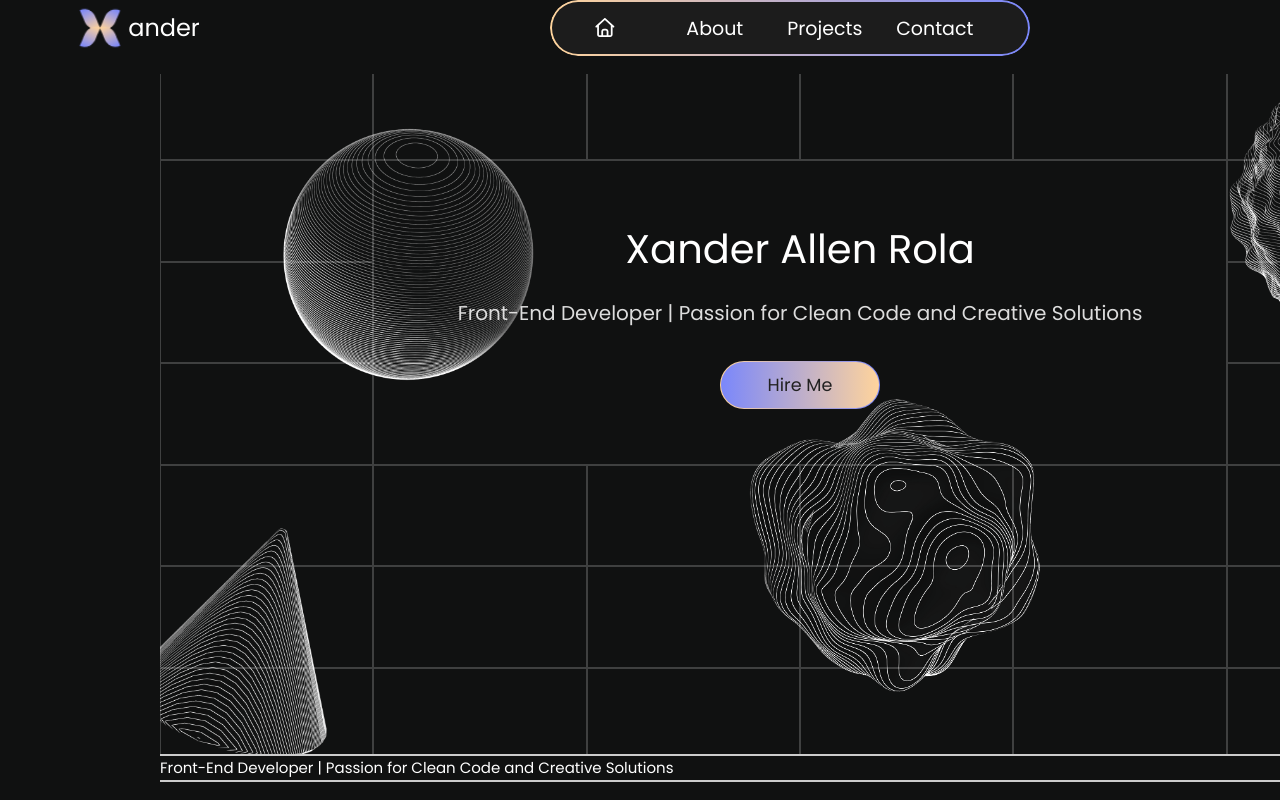
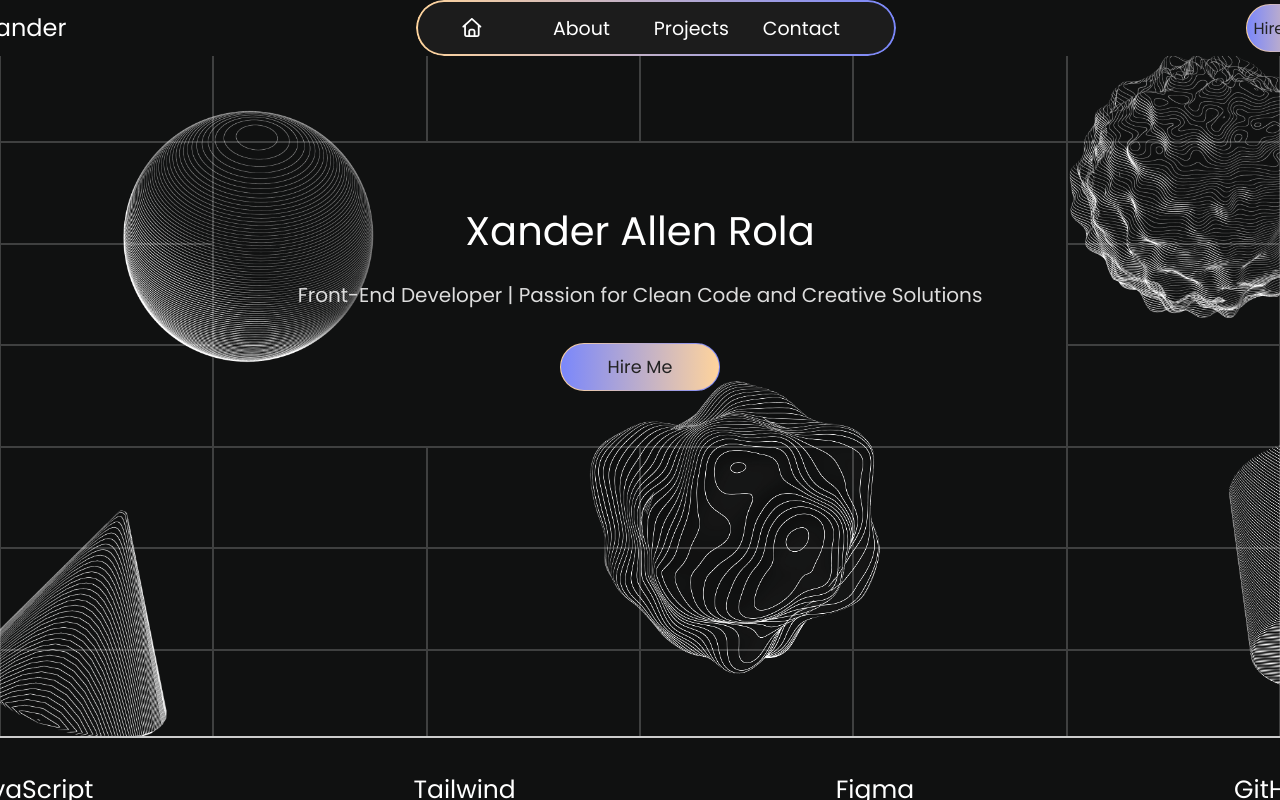
Before and after one commit to Xander-Allen-Rola/Xander-Portfolio, a Vue app: page / in a window 1280 px wide. Built offline with nearby package versions, Linux system fonts and the light colour scheme.

Commit message:
Added Text for subinfo

```diff
--- a/src/App.vue
+++ b/src/App.vue
@@ -16,40 +16,20 @@ import SubInfo from './components/SubInfo.vue'
       <Profile />
     </header>
     <main>
-      <div class="main-content">
         <HomeGrid />
         <SubInfo />
-      </div>
     </main>
   </div>
 </template>
 
 <style scoped>
-body {
-  margin: 0;
-  min-height: 100vh;
-  display: flex;
-  justify-content: center;
-  align-items: center;
-}
-
 .app-container {
   display: flex;
   flex-direction: column;
   position: fixed;
   inset: 0px;
-  width: 100rem;
   height: 50rem;
-  max-width: 500vw;
-  max-height: 100dvh;
   margin: auto;
-}
-
-.main-content {
-  display: flex;
-  flex-direction: column;
-  width: 100vw; /* Make it full viewport width */
-  align-items: stretch; /* Ensure children stretch */
 }
 
 header {
@@ -59,9 +39,8 @@ header {
 }
 
 main {
-  flex: 1;
   display: flex;
+  flex-direction: column;
   align-items: center;
-  justify-content: center;
 }
 </style>
--- a/src/components/SubInfo.vue
+++ b/src/components/SubInfo.vue
@@ -1,6 +1,11 @@
 <template>
   <hr class="horizontal-line" />
-  <p>Front-End Developer | Passion for Clean Code and Creative Solutions</p>
+  <div class="subinfo-text">
+    <p>JavaScript</p>
+    <p>Tailwind CSS</p>
+    <p>Figma</p>
+    <p>GitHub</p>
+</div>
   <hr class="horizontal-line" />
 </template>
 
@@ -11,4 +16,11 @@
   width: 100vw; /* Full viewport width */
   position: relative;
 }
+.subinfo-text {
+    display: flex;
+    gap: 20rem; /* Adjust the value as needed */
+    font-size: 25px; /* Adjust as needed */
+    margin-top: 2rem;    /* Space above */
+    margin-bottom: 2rem; /* Space below */
+}
 </style>
```
